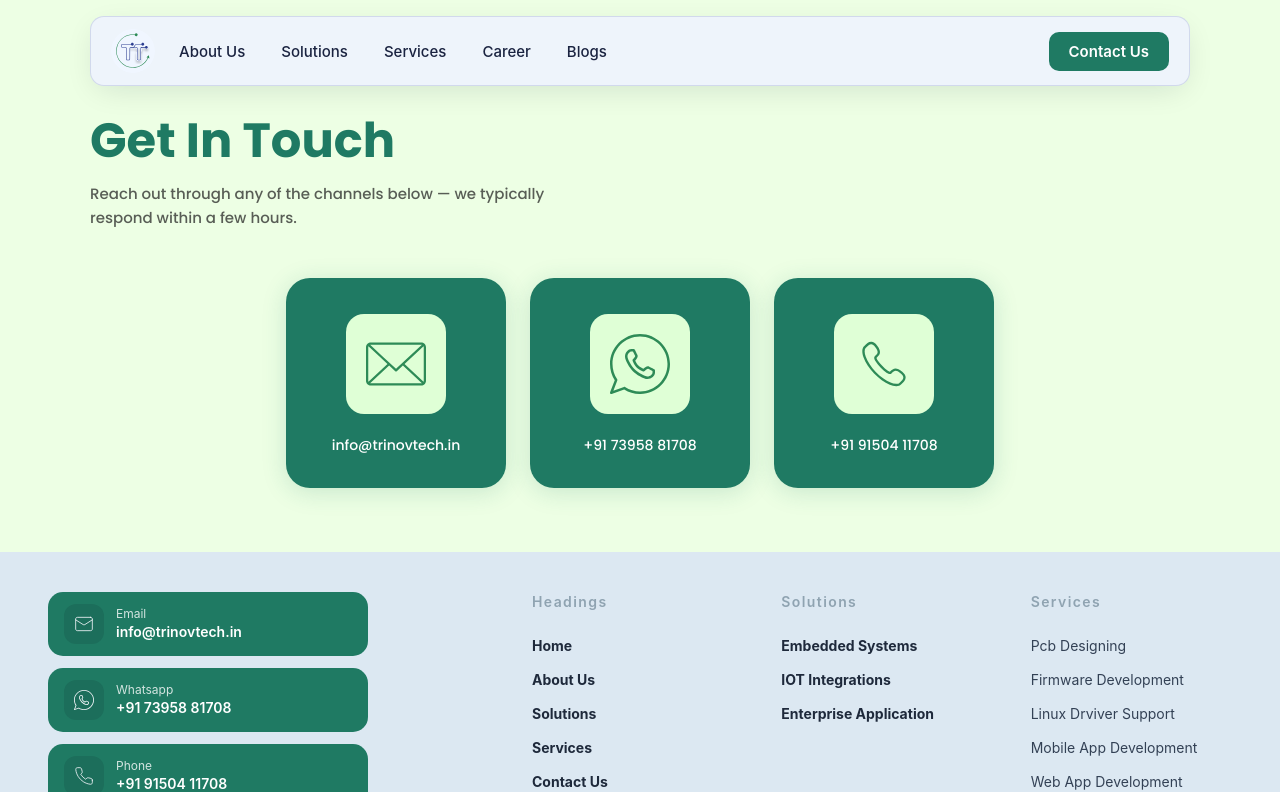
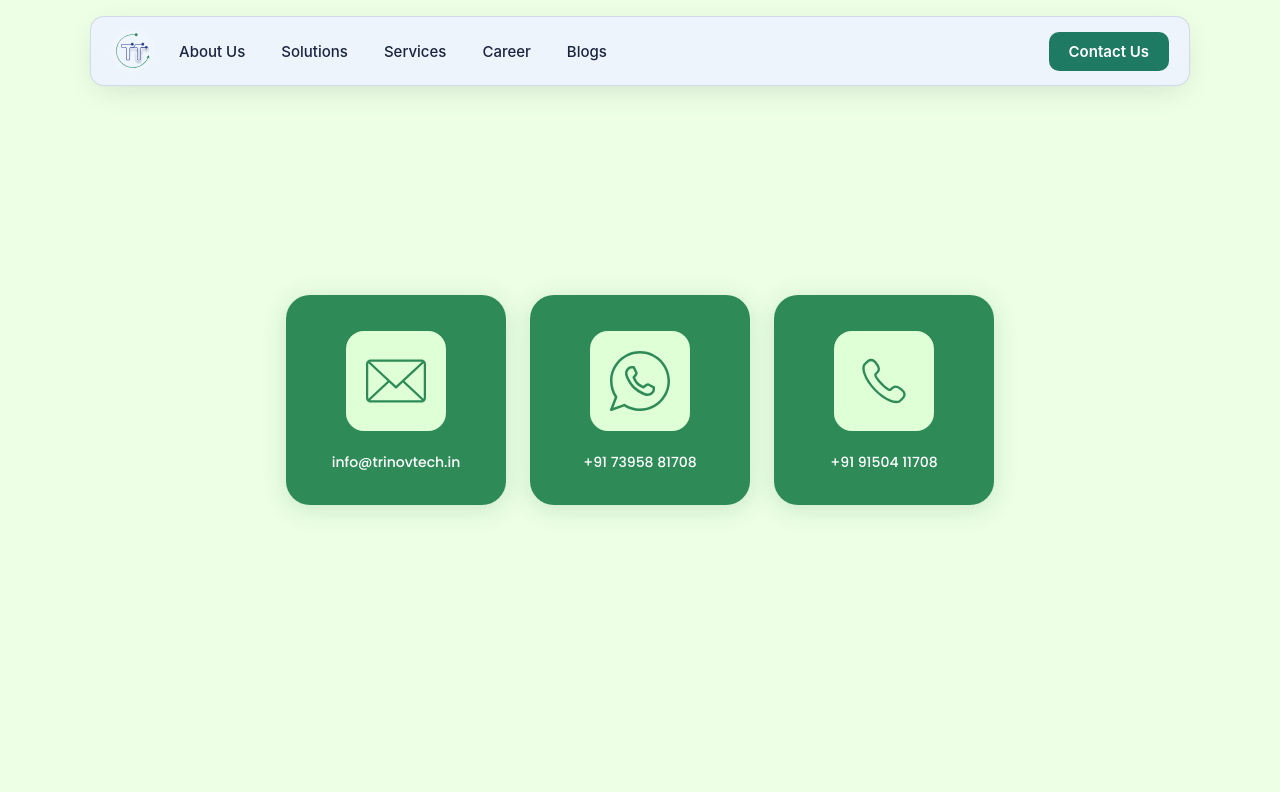
Before and after one commit to gokul-srinath/trinovtech-2.0, a Next.js app: page /contact in a window 1280 px wide. Shown: the top 792 px of the page. Built offline with nearby package versions, Linux system fonts and the light colour scheme.

Commit message:
feat: Implement layout and page structure for main and contact sections

```diff
--- /dev/null
+++ b/src/app/(main)/layout.tsx
@@ -0,0 +1,12 @@
+import Navbar from '@/components/Navbar'
+import Footer from '@/components/Footer'
+
+export default function MainLayout({ children }: { children: React.ReactNode }) {
+  return (
+    <>
+      <Navbar />
+      <div>{children}</div>
+      <Footer />
+    </>
+  )
+}
--- /dev/null
+++ b/src/app/contact/layout.tsx
@@ -0,0 +1,12 @@
+import Navbar from '@/components/Navbar'
+
+export default function ContactLayout({ children }: { children: React.ReactNode }) {
+  return (
+    <div className="min-h-screen flex flex-col" style={{ backgroundColor: '#EDFFE4' }}>
+      <Navbar />
+      <div className="flex-1 flex items-center justify-center">
+        {children}
+      </div>
+    </div>
+  )
+}
--- a/src/app/contact/page.tsx
+++ b/src/app/contact/page.tsx
@@ -23,41 +23,7 @@ const contactItems = [
 
 export default function ContactPage() {
   return (
-    <main className="w-full pt-28 pb-16">
-      <div
-        style={{ width: 'min(95%, 1100px)' }}
-        className="mx-auto flex flex-col gap-12"
-      >
-        {/* Heading */}
-        <div className="flex flex-col gap-3">
-          <h1
-            style={{
-              fontFamily: 'Poppins, sans-serif',
-              fontSize: 'clamp(28px, 4vw, 48px)',
-              fontWeight: 700,
-              lineHeight: '1.2',
-              color: '#1F7A63',
-              textTransform: 'capitalize',
-            }}
-          >
-            Get In Touch
-          </h1>
-          <p
-            style={{
-              fontFamily: 'Poppins, sans-serif',
-              fontSize: '15px',
-              lineHeight: '24px',
-              color: '#1A1A1A',
-              opacity: 0.7,
-              maxWidth: '480px',
-            }}
-          >
-            Reach out through any of the channels below — we typically respond within a few hours.
-          </p>
-        </div>
-
-        {/* 3 contact cards */}
-        <div className="flex flex-col sm:flex-row gap-6 justify-center">
+    <main className="flex flex-col sm:flex-row gap-6 items-center justify-center px-6">
       {contactItems.map((item) => (
         <a
           key={item.href}
@@ -66,16 +32,14 @@ export default function ContactPage() {
           rel={item.href.startsWith('http') ? 'noreferrer' : undefined}
           className="flex flex-col items-center justify-center gap-5 transition-transform duration-200 hover:scale-[1.03]"
           style={{
-                background: '#1F7A63',
+            background: '#2E8B57',
             borderRadius: '24px',
             width: '220px',
             padding: '36px 24px 32px',
             textDecoration: 'none',
             boxShadow: '0 4px 24px rgba(31,122,99,0.18)',
-                flex: '0 0 220px',
           }}
         >
-              {/* Icon box */}
           <div
             className="flex items-center justify-center"
             style={{
@@ -93,8 +57,6 @@ export default function ContactPage() {
               style={{ objectFit: 'contain' }}
             />
           </div>
-
-              {/* Value */}
           <span
             style={{
               fontFamily: 'Poppins, sans-serif',
@@ -109,8 +71,6 @@ export default function ContactPage() {
           </span>
         </a>
       ))}
-        </div>
-      </div>
     </main>
   )
 }
--- a/src/app/layout.tsx
+++ b/src/app/layout.tsx
@@ -1,24 +1,16 @@
 import type { Metadata } from 'next'
 import '../styles/globals.css'
-import Footer from '@/components/Footer'
-import Navbar from '@/components/Navbar'
 
 export const metadata: Metadata = {
   title: 'Trinovtech — Tech Solutions & Consulting',
   description: 'End-to-end tech consulting services for embedded systems, SaaS, and cloud infrastructure.',
 }
 
-export default function RootLayout({
-  children,
-}: {
-  children: React.ReactNode
-}) {
+export default function RootLayout({ children }: { children: React.ReactNode }) {
   return (
     <html lang="en">
       <body className="min-h-screen text-body" style={{ backgroundColor: '#EDFFE4' }}>
-        <Navbar />
-        <div>{children}</div>
-        <Footer />
+        {children}
       </body>
     </html>
   )
```
Also changed, not shown: src/app/(main)/page.tsx (renamed from src/app/page.tsx). Lines whose indentation alone changed are shown as unchanged.
